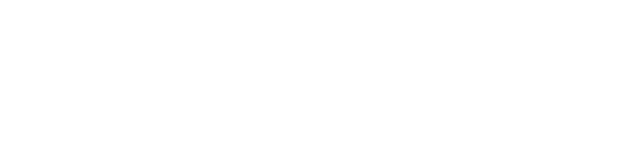
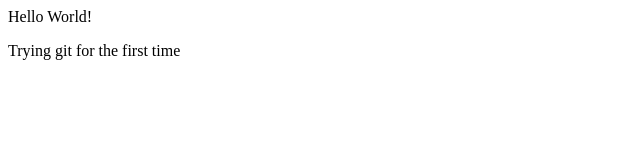
Before and after one commit to oierruiz/my-things, a plain HTML site: page index.html in a window 1280 px wide. Shown: the whole page, without its empty margins (0-640 px from the left). Drawn offline with Linux system fonts and the light colour scheme.

Commit message:
My forth commit

```diff
--- a/index.html
+++ b/index.html
@@ -2,5 +2,8 @@
 <head>
    <title>This is the title of the page</title>
 </head>
-<body></body>
+<body>
+   <p>Hello World!</p>
+   <p>Trying git for the first time</p>
+</body>
 </html>
```
